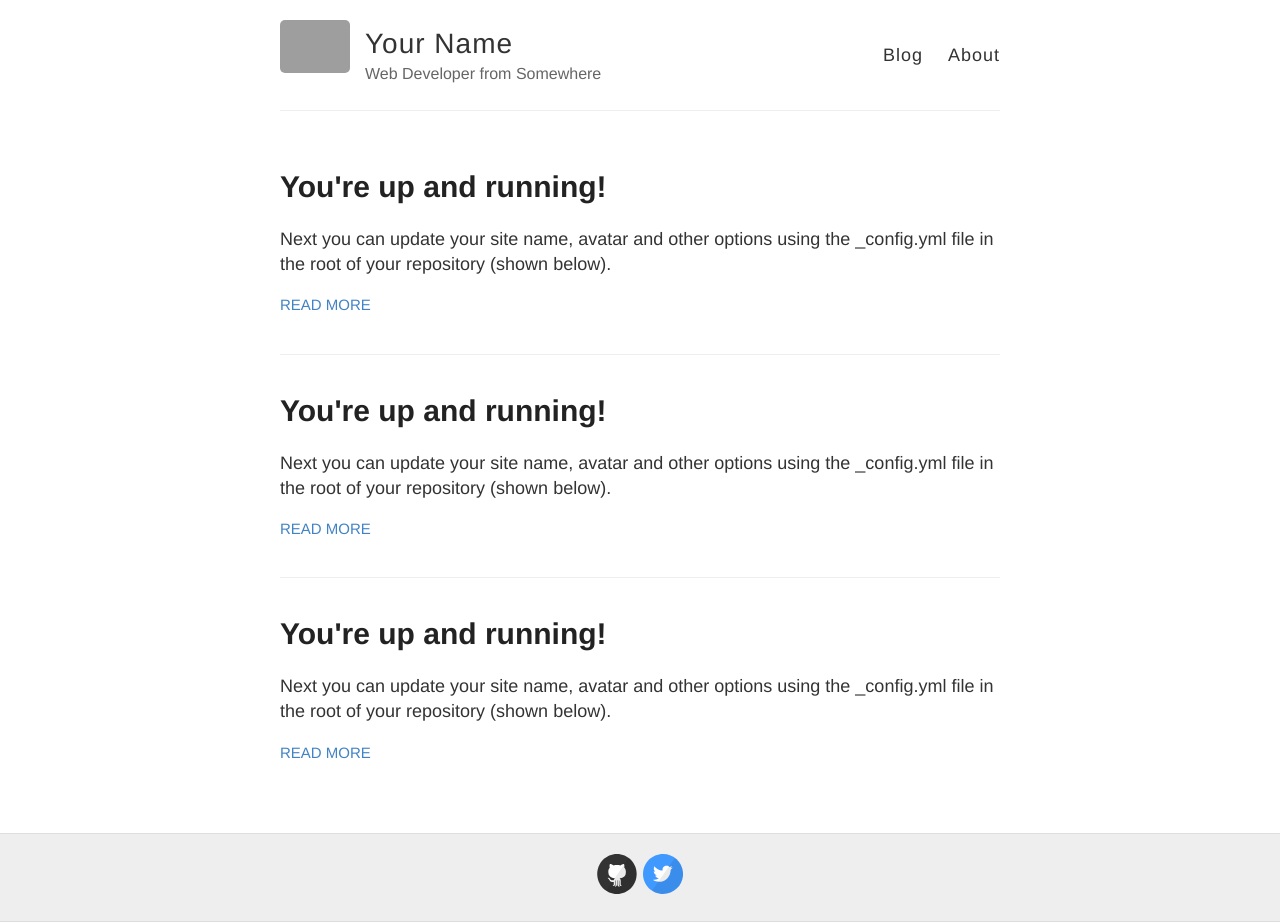
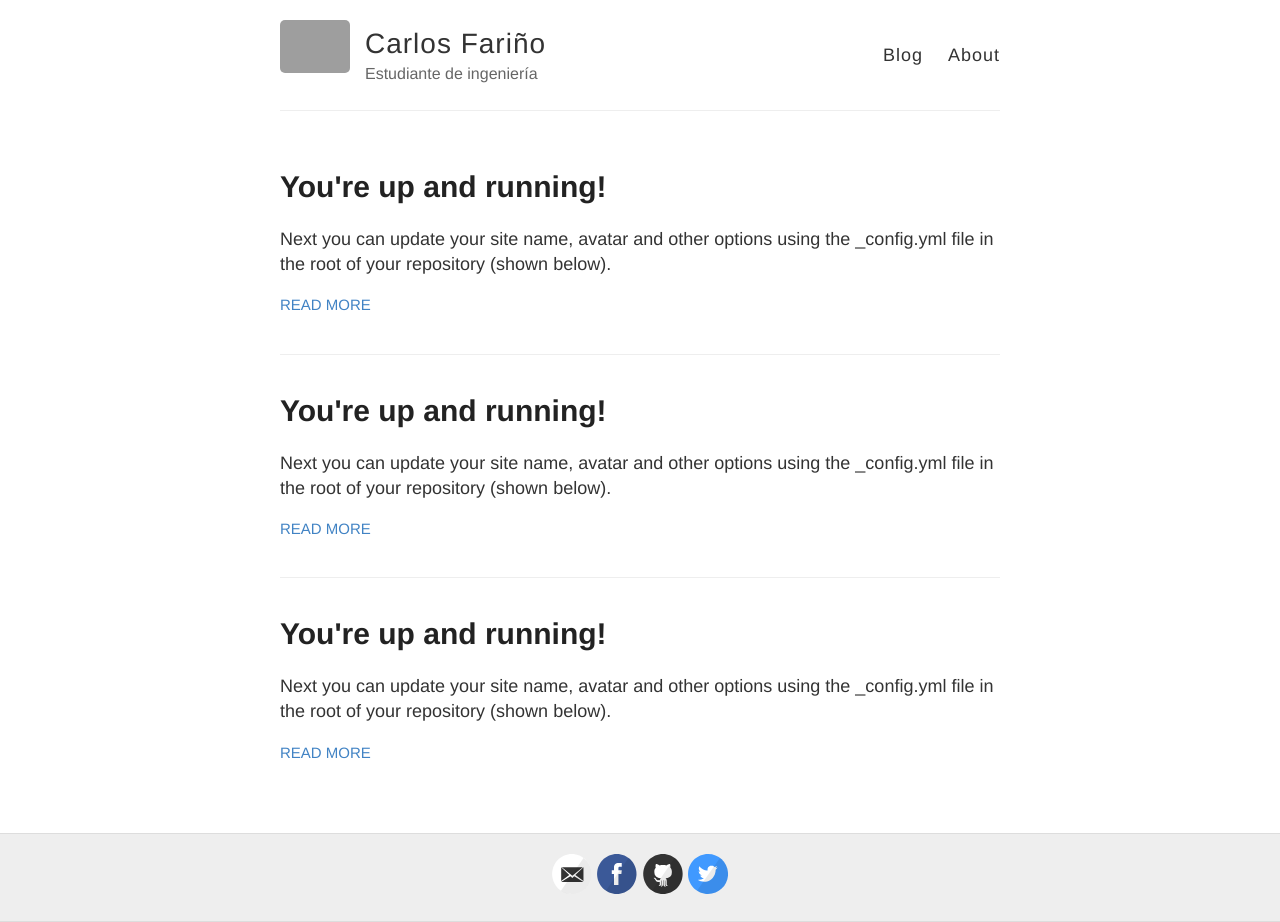
Before and after one commit to andrescharro22/Carlos-F007.github.io, a Jekyll site: the page built from index.html, in a window 1280 px wide. Built offline with Jekyll 4.4.1, drawn with Linux system fonts in a browser that asks for light colours; grey boxes are pictures that could not be loaded.

Commit message:
Update _config.yml

```diff
--- a/_config.yml
+++ b/_config.yml
@@ -3,10 +3,10 @@
 #
 
 # Name of your site (displayed in the header)
-name: Your Name
+name: Carlos Fariño
 
 # Short bio or description (displayed in the header)
-description: Web Developer from Somewhere
+description: Estudiante de ingeniería
 
 # URL of your avatar or profile pic (you could use your GitHub profile pic)
 avatar: https://scontent.fuio1-1.fna.fbcdn.net/v/t1.0-9/s960x960/70994850_839868809761181_1688841708416008192_o.jpg?_nc_cat=101&_nc_ohc=On7SSRGc92wAQlf_hJxjhtAUlnKGbwM_fCUbIm6eCpROm4fxsCy5AbiJA&_nc_ht=scontent.fuio1-1.fna&oh=de41e097d262c49ea6134b1e814c7ebc&oe=5EB236C1
@@ -18,10 +18,10 @@ avatar: https://scontent.fuio1-1.fna.fbcdn.net/v/t1.0-9/s960x960/70994850_839868
 # Includes an icon in the footer for each username you enter
 footer-links:
   dribbble:
-  email:
-  facebook:
+  email: carlos.farinir@ug.edu.ec
+  facebook: josue.farino.5
   flickr:
-  github: barryclark/jekyll-now
+  github: Carlos-F007
   instagram:
   linkedin:
   pinterest:
```
